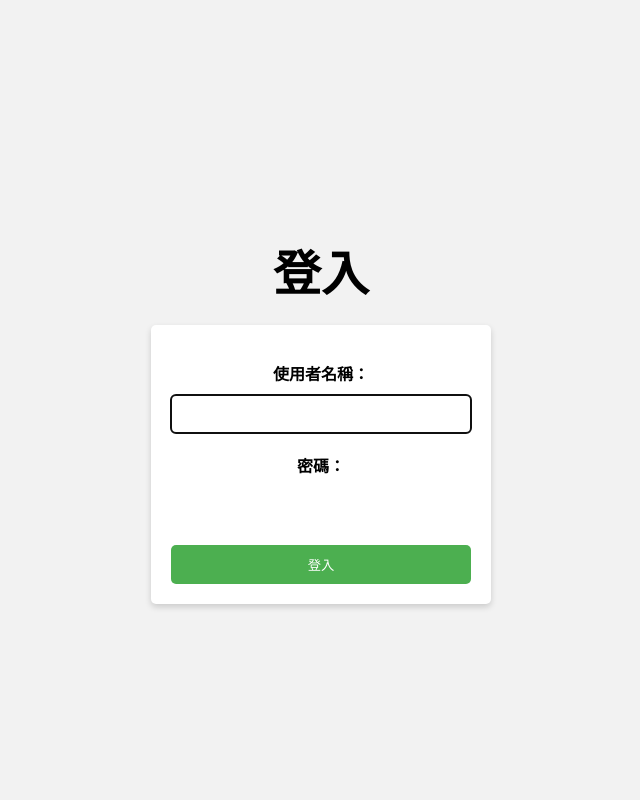
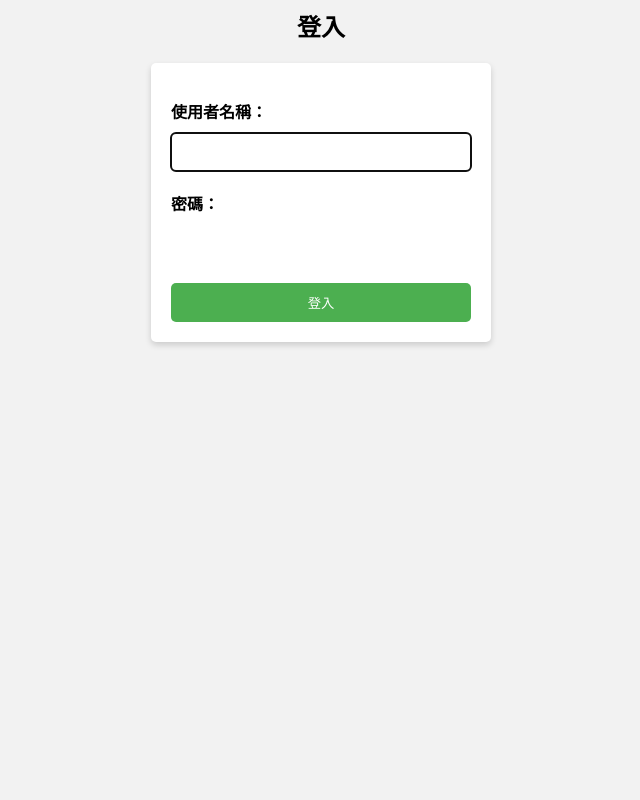
Before and after one commit to andylose/transfer, a Django app: page /login/ in a window 1280 px wide. Shown: the whole page, without its empty margins (319-959 px from the left). Run offline with Django 3.2, Linux system fonts and the light colour scheme.

Commit message:
Add files via upload

```diff
--- a/transfer/transferapp/templates/transferapp/error_page.html
+++ b/transfer/transferapp/templates/transferapp/error_page.html
@@ -15,7 +15,8 @@
             justify-content: center;
         }
     </style>
-    <form method="GET" action="/serve/">
+
+    <form method="GET" action="/serve/" class="center">
         <button type="submit">返回</button>
     </form>
 </body>
--- a/transfer/transferapp/templates/transferapp/login.html
+++ b/transfer/transferapp/templates/transferapp/login.html
@@ -2,26 +2,6 @@
 <html>
 <head>
     <link rel="stylesheet" href="{% static 'css/login.css' %}">
-    <style>
-        body {
-            display: flex;
-            justify-content: center;
-            align-items: center;
-            height: vh;
-            margin: 0;
-            padding: 20px;
-            background-color: #f2f2f2;
-        }
-
-        .container {
-            text-align: center;
-        }
-
-        h2 {
-            font-size: 3em;
-            margin-bottom: 20px;
-        }
-    </style>
 </head>
 <head>
     <title>登入</title>
```
Also changed, not shown: transfer/transferapp/templates/transferapp/final_check.html (+13 -5 lines).
